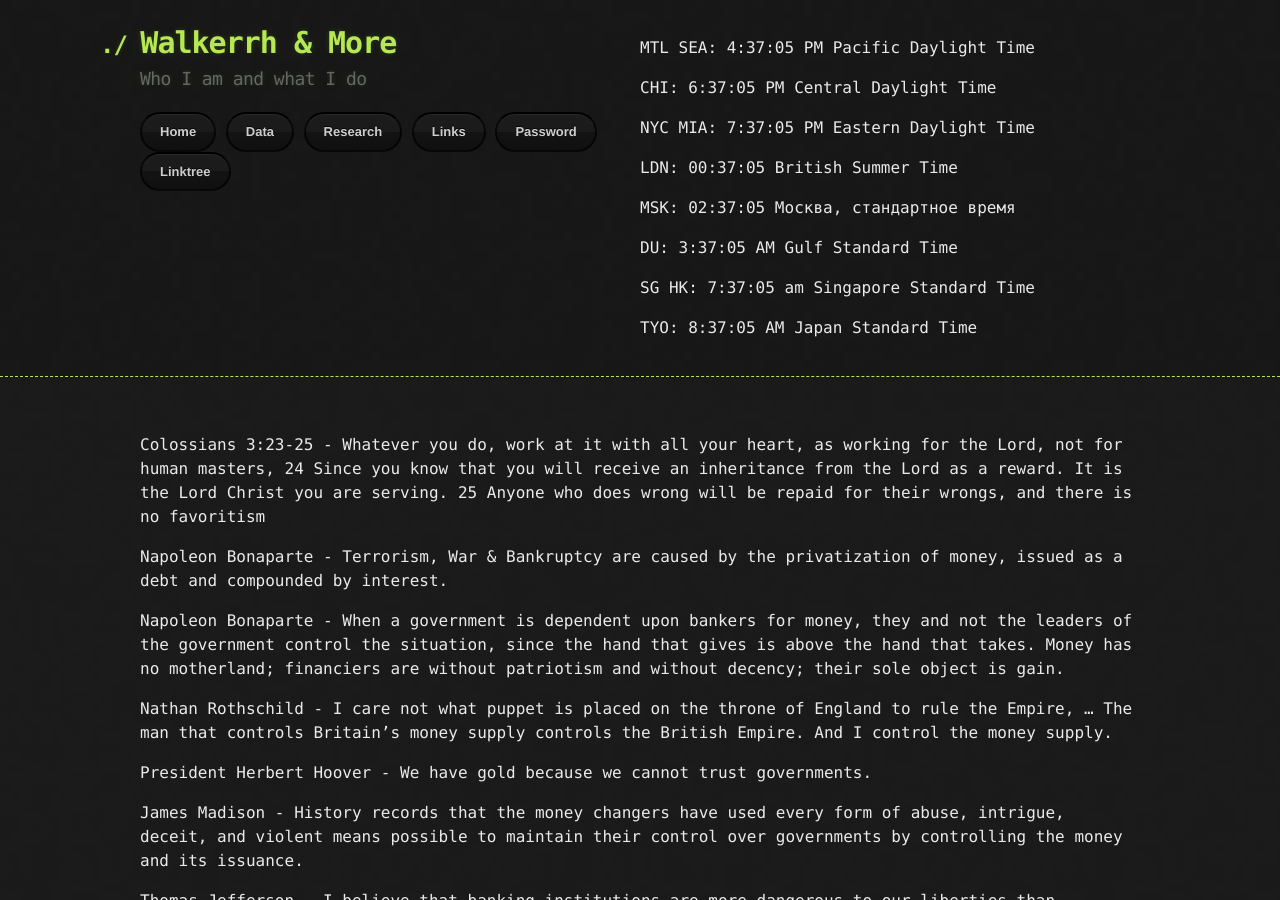
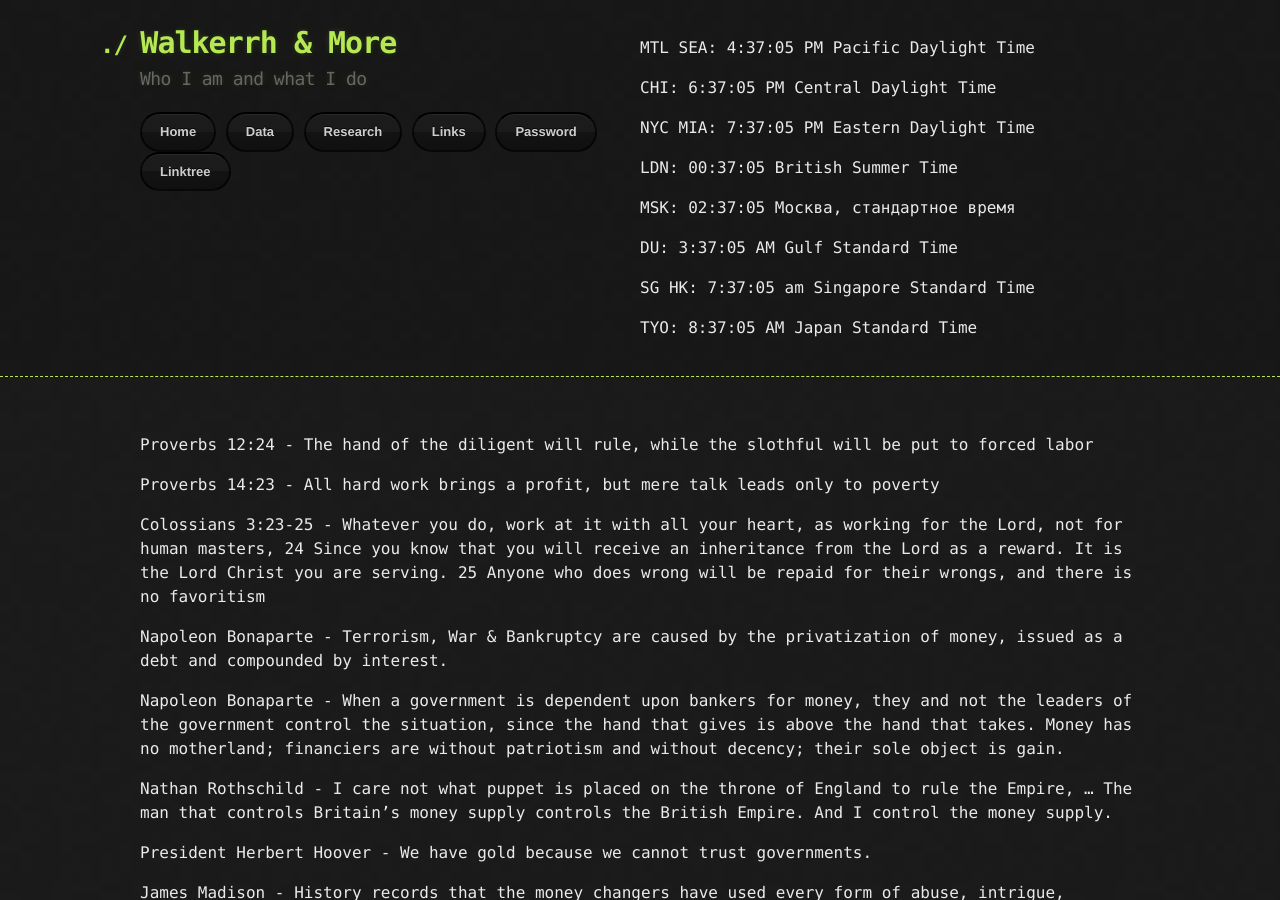
Before and after one commit to Walkerrh/walkerrh.github.io, a Jekyll site: the page built from quotes.md, in a window 1280 px wide and 900 px high. Built offline with Jekyll 4.4.1, drawn with Linux system fonts in a browser that asks for light colours; our own code applies the rules of GitHub Pages for plain Markdown files.

Commit message:
Update quotes.md

```diff
--- a/quotes.md
+++ b/quotes.md
@@ -1,3 +1,7 @@
+
+Proverbs 12:24 - The hand of the diligent will rule, while the slothful will be put to forced labor
+
+Proverbs 14:23 - All hard work brings a profit, but mere talk leads only to poverty
 
 Colossians 3:23-25 - Whatever you do, work at it with all your heart, as working for the Lord, not for human masters, 24 Since you know that you will receive an inheritance from the Lord as a reward. It is the Lord Christ you are serving. 25 Anyone who does wrong will be repaid for their wrongs, and there is no favoritism
 
```
